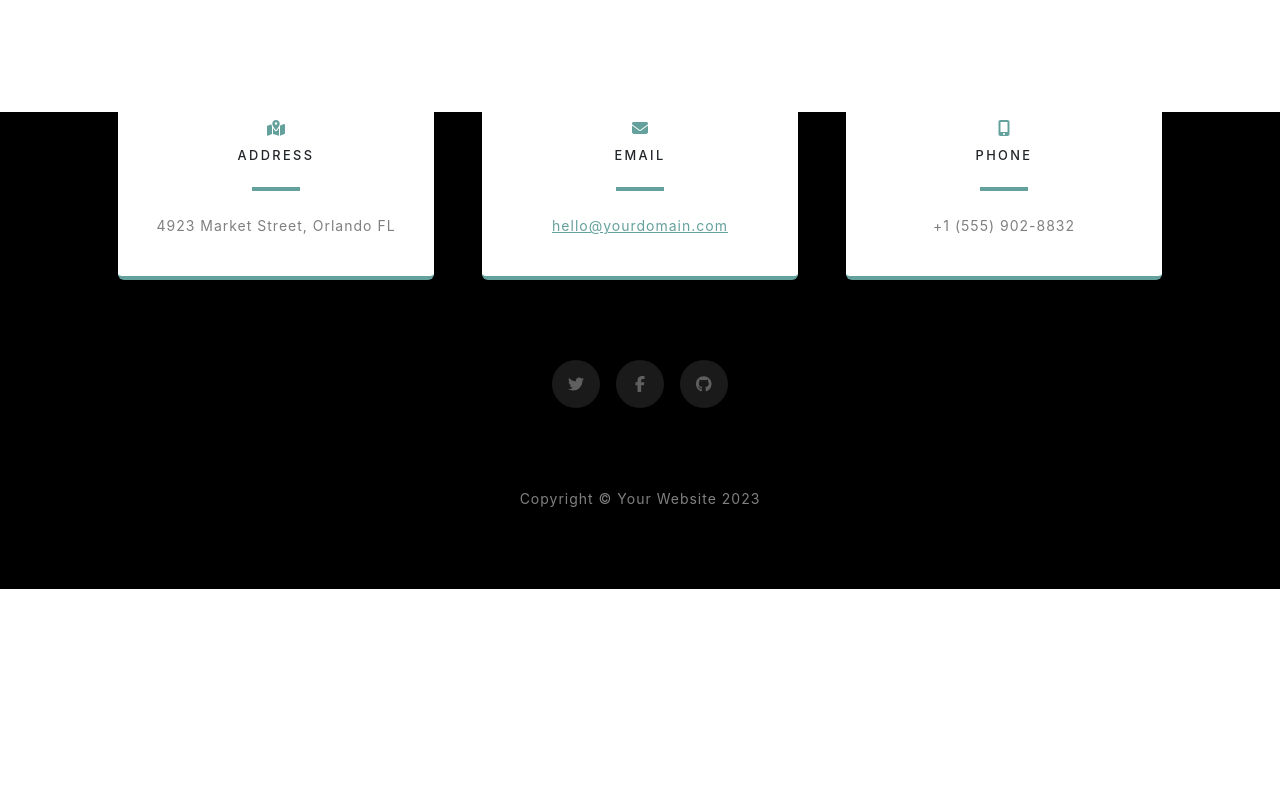
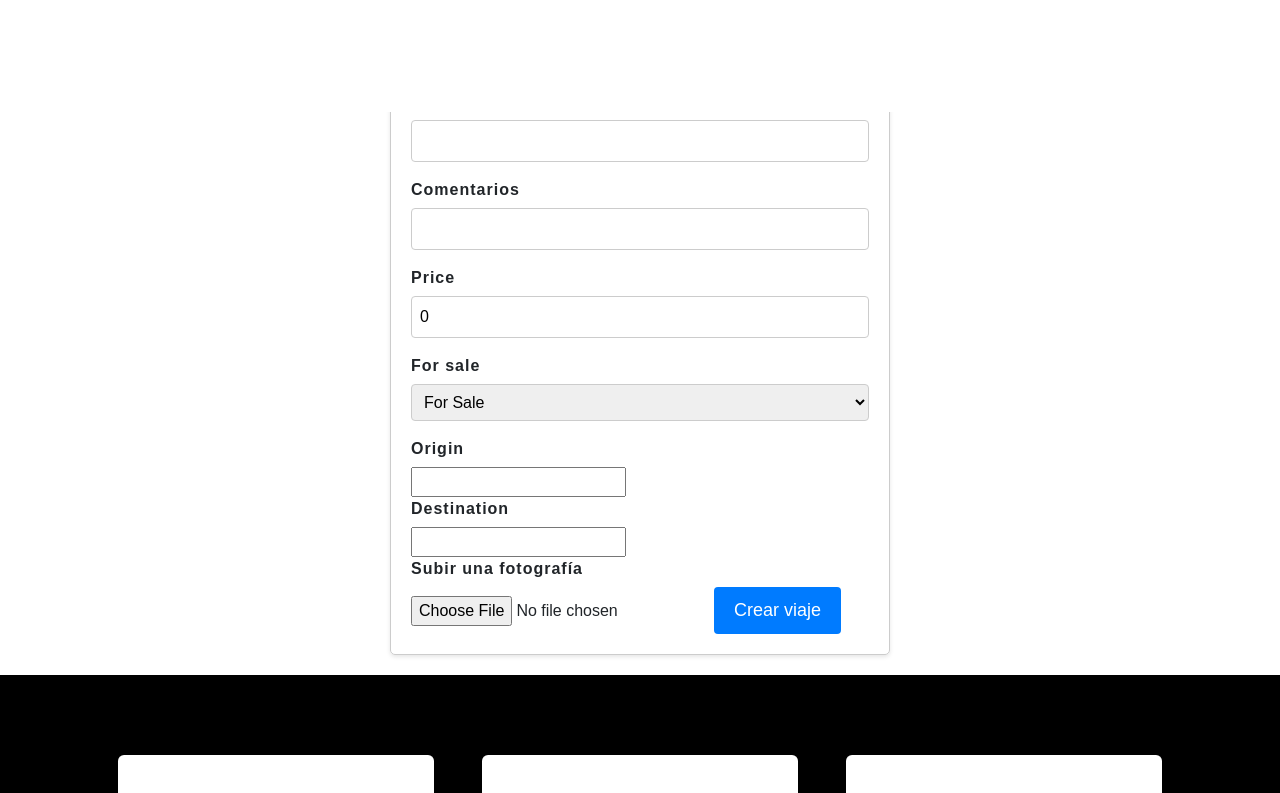
Before and after one commit to Spaice-Jump/FrontEnd, a React (Create React App) app: page /newtravel in a window 1280 px wide. Shown: the top 793 px of the page. Built offline with nearby package versions, Linux system fonts and the light colour scheme; no server answers.

Commit message:
En construcción componente creación nuevo viaje

```diff
--- a/src/App.js
+++ b/src/App.js
@@ -10,8 +10,8 @@ import './layout/auth/login/login.css'
 import NewUserPage from './layout/auth/Signup/NewUserPage.jsx';
 import Home from './layout/home/Home.jsx';
 import LoginPage from './layout/auth/login/loginPage.jsx';
-
-
+import './components/NewTravelPage.jsx';
+import NewTravelPage from './components/NewTravelPage.jsx';
 
 function App() {
   useEffect(() => {
@@ -26,6 +26,7 @@ function App() {
         <Route path="/travels" element={<Travels />} />
         <Route path="/signup" element={ <NewUserPage />} />
         <Route path="/login" element={<LoginPage />} />
+        <Route path="/newtravel" element={<NewTravelPage />} />
       </Routes>
       <ContactSection />
       <Footer />
--- /dev/null
+++ b/src/components/NewTravelPage.css
@@ -0,0 +1,55 @@
+/* Estilos generales para el contenedor del formulario */
+.newTravelContainer {
+  max-width: 500px;
+  margin: 20px auto; /* Agregado margen superior e inferior */
+  padding: 20px;
+  border: 1px solid #ccc;
+  border-radius: 5px;
+  box-shadow: 0px 2px 4px rgba(0, 0, 0, 0.1);
+  font-family: Arial, sans-serif;
+}
+
+/* Estilos para el encabezado */
+.newTravelContainer h1 {
+  font-size: 24px;
+  margin-bottom: 20px;
+}
+
+/* Estilos para las etiquetas de los campos */
+.newTravelContainer label {
+  display: block;
+  margin-bottom: 6px;
+  font-weight: bold;
+}
+
+/* Estilos para los campos de entrada */
+.newTravelContainer input[type="text"],
+.newTravelContainer input[type="number"],
+.newTravelContainer select {
+  width: 100%;
+  padding: 8px;
+  margin-bottom: 16px;
+  border: 1px solid #ccc;
+  border-radius: 4px;
+  font-size: 16px;
+}
+
+/* Estilos para el campo de archivo */
+.newTravelContainer input[type="file"] {
+  margin-top: 8px;
+}
+
+/* Estilos para el botón de enviar */
+.newTravelContainer button[type="submit"] {
+  background-color: #007bff;
+  color: #fff;
+  padding: 10px 20px;
+  border: none;
+  border-radius: 4px;
+  font-size: 18px;
+  cursor: pointer;
+}
+
+.newTravelContainer button[type="submit"]:hover {
+  background-color: #0056b3;
+}
--- /dev/null
+++ b/src/components/NewTravelPage.jsx
@@ -0,0 +1,95 @@
+import { useDispatch } from 'react-redux';
+import { useState } from 'react';
+import "./NewTravelPage.css";
+
+function NewTravelPage() {
+	const [travel, setTravel] = useState({
+		topics: '',
+		remarks: '',
+		price: 0,
+		forSale: true,
+		origin: '',
+		destination: '',
+    photo: null,
+	});
+
+	const dispatch = useDispatch();
+
+	const handleSubmit = event => {
+		event.preventDefault();
+		dispatch();
+	};
+
+	const handleChange = event => {
+    const { name, value } = event.target;
+    setTravel({...travel, [name]: value});
+  };
+
+	return (
+		<div className="newTravelContainer">
+			<h1>Crear nuevo viaje espacial</h1>
+			<form onSubmit={handleSubmit}>
+				<label htmlFor="topics">Topics</label>
+				<input
+					value={travel.topics}
+					onChange={handleChange}
+					type="text"
+					name="topics"
+					id="topics"
+				/>
+				<label htmlFor="remarks">Comentarios</label>
+				<input
+					value={travel.remarks}
+					onChange={handleChange}
+					type="text"
+					name="remarks"
+					id="remarks"
+				/>
+				<label htmlFor="price">Price</label>
+				<input
+					value={travel.price}
+					onChange={handleChange}
+					type="number"
+					name="price"
+					id="price"
+				/>
+				<label htmlFor="forSale">For sale</label>
+				<select
+          value={travel.forSale}
+          onChange={handleChange}
+					name="forSale"
+					id="forSale"
+				>
+					<option value={true}>For Sale</option>
+					<option value={false}>For Buy</option>
+				</select>
+				<label htmlFor="origin">Origin</label>
+				<input
+          value={travel.origin}
+          onChange={handleChange}
+					type="string"
+					name="origin"
+					id="origin"
+				/>
+				<label htmlFor="destination">Destination</label>
+				<input
+          value={travel.destination}
+          onChange={handleChange}
+					type="string"
+					name="destination"
+					id="destination"
+				/>
+				<label htmlFor="photo">Subir una fotografía</label>
+				<input
+					onChange={handleChange}
+					type="file"
+					name="photo"
+					id="photo"
+				/>
+				<button type="submit">Crear viaje</button>
+			</form>
+		</div>
+	);
+}
+
+export default NewTravelPage;
```
